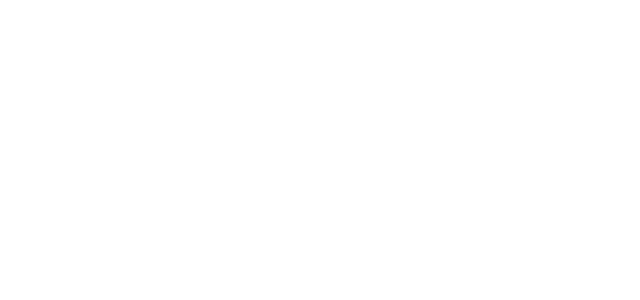
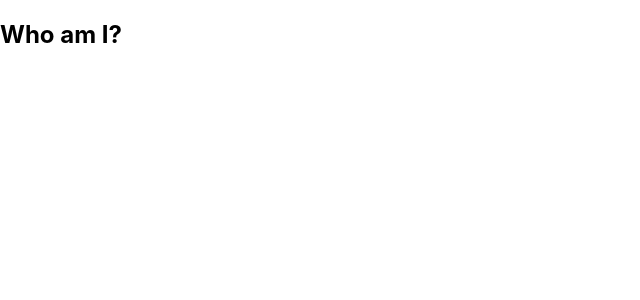
Before and after one commit to sarahhart1997/photo-port-m20, a React (Create React App) app: page / in a window 1280 px wide. Shown: the top 300 px of the page, without its empty margins (0-640 px from the left). Built offline with nearby package versions, Linux system fonts and the light colour scheme.

Commit message:
load about in app.js

```diff
--- a/src/App.js
+++ b/src/App.js
@@ -1,10 +1,13 @@
 import React from 'react';
 import './App.css';
+import About from './componets/about';
 
 function App() {
   return (
     <div>
-
+      <main>
+        <About></About>
+      </main>
     </div>
   );
 }
```
